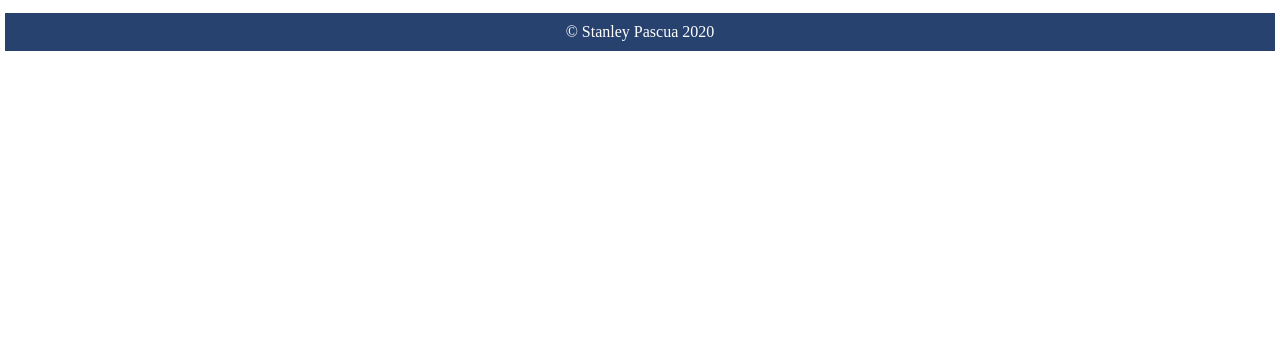
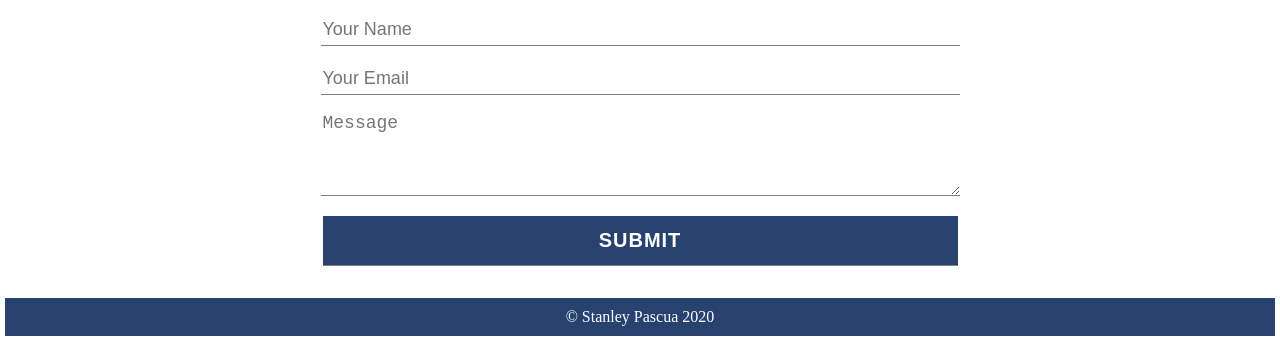
Before and after one commit to lezzles11/portfolio, a plain HTML site: page index.html in a window 1280 px wide. Shown: the part 469-821 px from the top of the page. Before the commit the page ends 800 px from the top, so only its background shows below. Drawn offline with nearby package versions, Linux system fonts and the light colour scheme; no server answers.

Commit message:
added a contact form

```diff
--- a/index.html
+++ b/index.html
@@ -53,13 +53,21 @@
                 <li><a href="https://twitter.com/stanleylpascua"><i class="fab fa-2x fa-twitter-square"></i></a></li>
             </ul>
         </div>
+        <!-- watched youtube video to create contact form
+                Couldn't figure out how to make the contact form to work.
+                https://www.youtube.com/watch?v=ZAkESLyXO74-->
+        <div class="message">
+            <form action="https://docs.google.com/forms/u/0/d/e/1FAIpQLScUDF6Bd1vz_4FMILny0YOfwFx5QG6QvgIcoNBsOHHSpt14pA/formResponse" method="post">
+                <input name="entry.1696616093" type="text" class="form-control" placeholder="Your Name" required><br>
+                <input name="entry.84288759" type="text" class="form-control" placeholder="Your Email" required><br>
+                <textarea name="entry.1532826978" class="form-control" placeholder="Message" rows="4" required></textarea><br>
+                <input type="submit" class="form-control submit" value="SUBMIT">
+            </form>
+        </div>
         <div class="footer">
             <p>© Stanley Pascua 2020</p>
         </div>
     </div>
-
-
-
 <script src="app.js"></script>
 </body>
 </html>
--- a/style.css
+++ b/style.css
@@ -8,13 +8,11 @@ nav {
     background: #284270;
     position: relative;
     z-index: 2;
-
 }
 
 .nav-container {
     display: flex;
     align-items: center;
-
 }
 
 h3 {
@@ -39,7 +37,6 @@ h3 {
     text-align: center;
     width: 100%;
     display: none;
-
 }
 
 #links > a {
@@ -102,10 +99,39 @@ h2 {
     display: inline;
     margin: 0 5px;
 }
+.message {
+    text-align: center;
+}
+
+.form-control {
+    width: 50%;
+    background: transparent;
+    border: none;
+    outline: none;
+    border-bottom: 1px solid gray;
+    font-size: 18px;
+    margin-bottom: 16px;
+}
+
+input {
+    height: 30px;
+}
+
+form > .submit {
+    background: #284270;
+    color: white;
+    font-size: 20px;
+    font-weight: bold;
+    letter-spacing: 1px;
+    height: 50px;
+}
+form > .submit:hover {
+    background: #bcb7b7;
+    cursor: pointer;
+}
 
 .footer {
     background: #284270;
-
 }
 
 .footer > p {
@@ -121,7 +147,6 @@ h2 {
     #links {
         display: flex;
         align-items: center;
-
     }
 
     #links > a {
```
